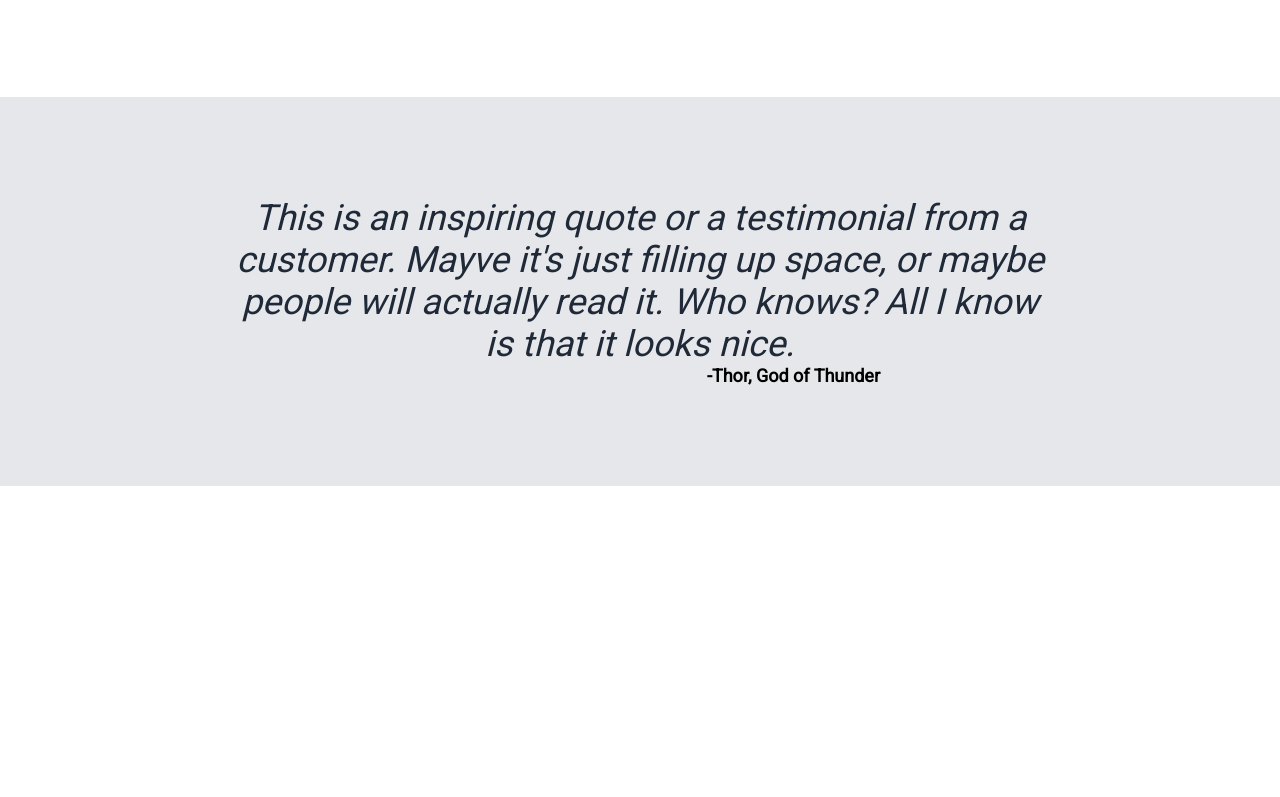
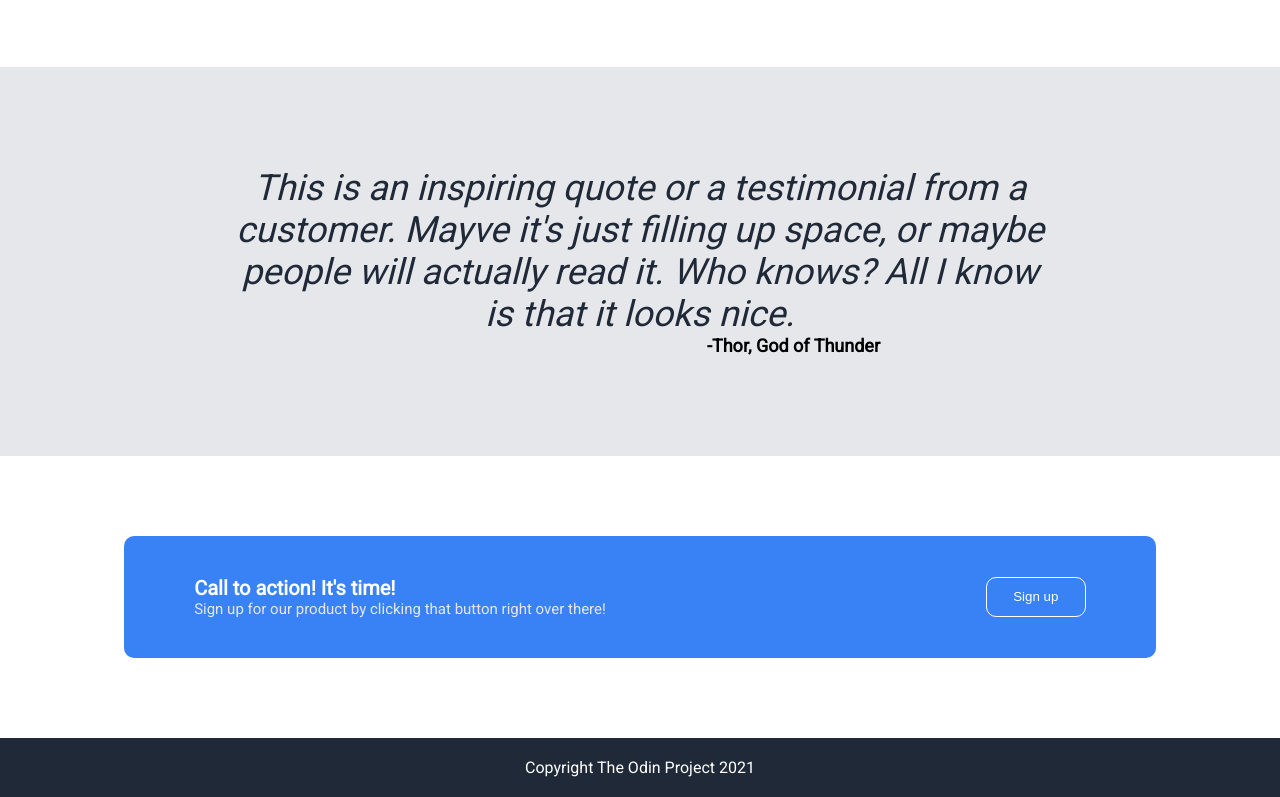
Before and after one commit to spareChange95/Odin-Landing-Page, a plain HTML site: page index.html in a window 1280 px wide. Shown: the part 936-1733 px from the top of the page. Before the commit the page ends 1422 px from the top, so only its background shows below. Drawn offline with Linux system fonts and the light colour scheme.

Commit message:
Finished footer and edits

```diff
--- a/index.html
+++ b/index.html
@@ -59,5 +59,24 @@
         <h3>This is an inspiring quote or a testimonial from a <br> customer. Mayve it's just filling up space, or maybe <br> people will actually read it. Who knows? All I know<br> is that it looks nice.</h3>
         <p class="p-third">-Thor, God of Thunder</p>
     </div>
+
+    <div class="fourth-section">
+        <div class="blue-container">
+            <div class="left">
+                <h4>Call to action! It's time!</h4>
+                <p class="p-first">Sign up for our product by clicking that button right over there!</p>
+            </div>
+            <div class="right">
+                <button type="button"
+                        class="btn-fourth-div">
+                        Sign up
+                </button>
+            </div>
+        </div>
+    </div>
+
+    <div class="footer">
+        Copyright The Odin Project 2021
+    </div>
 </body>
 </html>
--- a/styles.css
+++ b/styles.css
@@ -111,7 +111,7 @@ h2{
     flex-direction: row;
     justify-content: space-evenly;
     max-width: 100%;
-    margin: 100px;
+    margin: 80px;
 }
 
 .box-blue{
@@ -124,6 +124,7 @@ h2{
 .p-second{
     text-align: center;
     font-size: 18px;
+    margin-top: 10px;
 }
 /* #endregion */
 
@@ -191,3 +192,11 @@ h4{
     border-radius: 10px;
 }
 /*#endregion*/
+
+.footer{
+    display: flex;
+    justify-content: center;
+    background-color: #1F2937;
+    color: white;
+    padding: 20px;
+}
```
